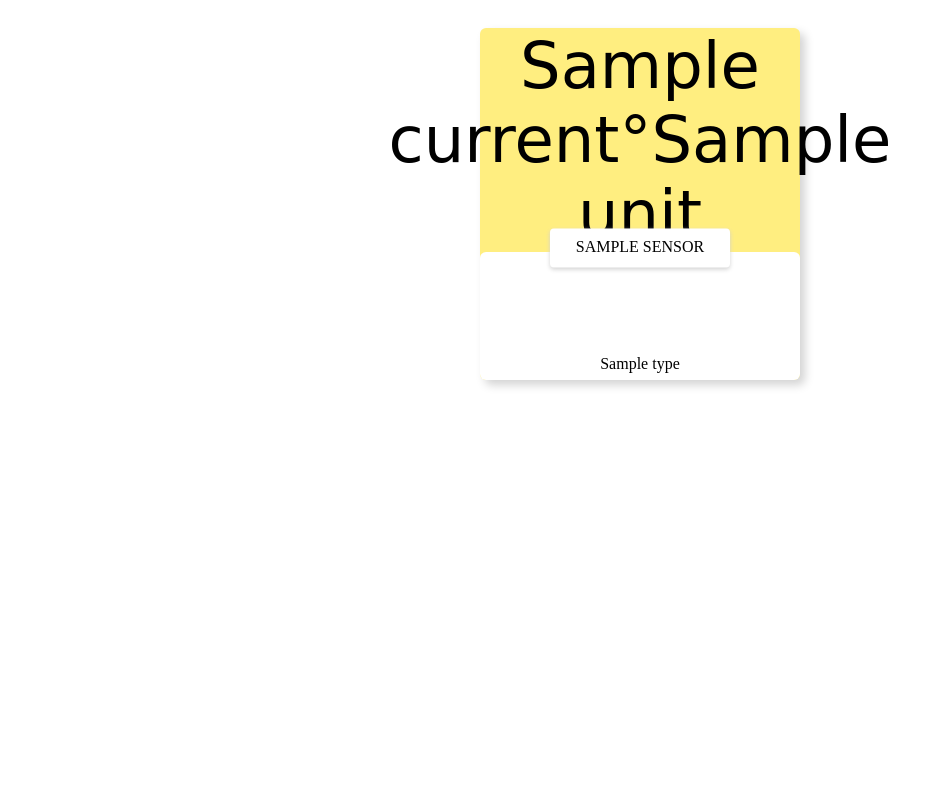
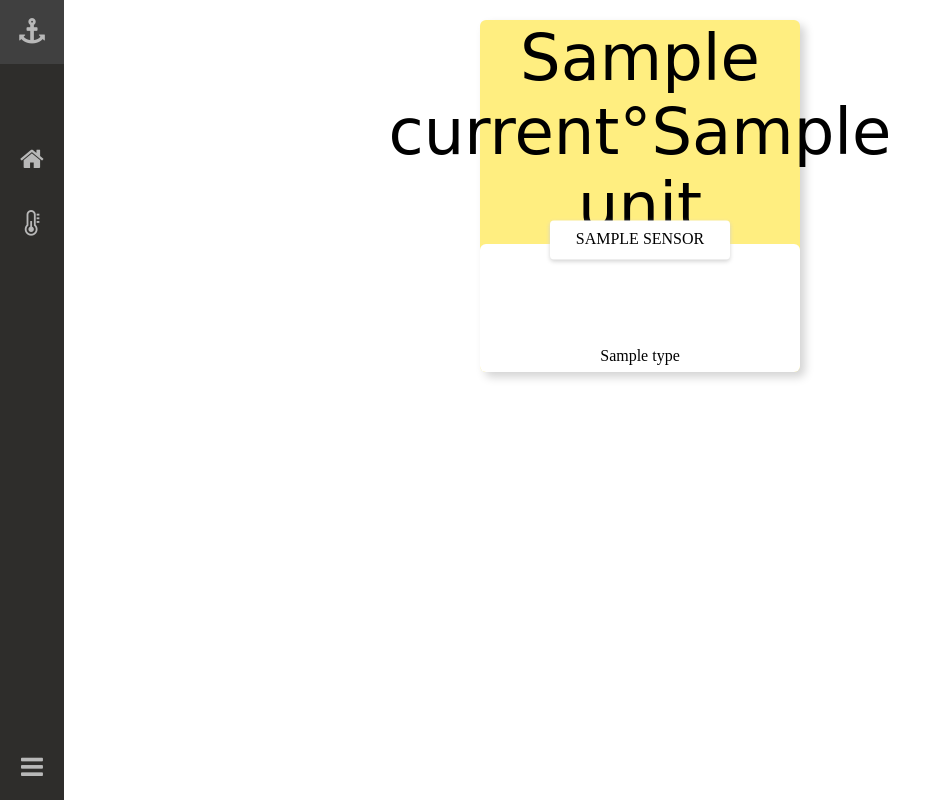
Before and after one commit to originalang/system-monitor, a Flask app: template dashboard/views/temperature.html in a window 1280 px wide. Shown: the whole page, without its empty margins (0-951 px from the left). Run offline with Flask 2, Linux system fonts and the light colour scheme; the template is opened without the code that fills it: most values are stand-ins (such as "Sample title", 1, 10 or a date in 2020); some web fonts are replaced.

Commit message:
Add navbar and corresponding styles

```diff
--- a/dashboard/public/css/main.css
+++ b/dashboard/public/css/main.css
@@ -1,3 +1,13 @@
+* {
+    margin: 0;
+    padding: 0;
+}
+
+html, body {
+    height: 100%;
+    width: 100%;
+}
+
 .block-container {
     margin: 0 auto;
     text-align: center;
--- /dev/null
+++ b/dashboard/public/css/navbar.css
@@ -0,0 +1,36 @@
+.navbar {
+    background-color: #2e2d2b;
+    height: 100%;
+    position: fixed;
+    width: 4em;
+}
+
+.navbar-item {
+    position: relative;
+    height: 100%;
+    width: 100%;
+    height: 4em;
+    list-style: none;
+}
+
+.navbar-section {
+    margin-top: 4em;
+}
+
+.navbar-item a {
+    color: #b8b8b8;
+    display: block;
+    font-size: 1.6em;
+    height: 100%;
+    width: 100%;
+    transition: 0.8s ease;
+}
+
+.navbar-item a:hover {
+    background-color: #404040;
+}
+
+.navbar-bottom {
+    position: absolute;
+    bottom: 0px;
+}
--- a/dashboard/views/templates/base.html
+++ b/dashboard/views/templates/base.html
@@ -8,6 +8,8 @@
         {% endblock %}
     </head>
     <body>
+        {% include "./navigation.html" %}
+
         {% block body %}{% endblock %}
     </body>
 </html>
--- a/dashboard/views/templates/head.html
+++ b/dashboard/views/templates/head.html
@@ -2,4 +2,6 @@
 <meta name="viewport" content="width=device-width, initial-scale=1.0">
 <meta http-equiv="X-UA-Compatible" content="ie=edge">
 <link href="https://fonts.googleapis.com/css?family=Fredericka+the+Great&amp;display=swap" rel="stylesheet">
+<link rel="stylesheet" href="https://cdnjs.cloudflare.com/ajax/libs/font-awesome/4.7.0/css/font-awesome.min.css">
 <link rel="stylesheet" href="css/main.css">
+<link rel="stylesheet" href="css/navbar.css">
--- /dev/null
+++ b/dashboard/views/templates/navigation.html
@@ -0,0 +1,18 @@
+<div class="navbar">
+    <div class="navbar-item">
+        <a href="#"><i class="fa fa-anchor absolute-center"></i></a>
+    </div>
+    <div class="navbar-section">
+        <ul>
+            <li class="navbar-item">
+                <a href="#"><i class="fa fa-home absolute-center"></i></a>
+            </li>
+            <li class="navbar-item">
+                <a href="#"><i class="fa fa-thermometer-half absolute-center"></i></a>
+            </li>
+        </ul>
+    </div>
+    <div class="navbar-item navbar-bottom">
+        <a href="#"><i class="fa fa-bars absolute-center"></i></a>
+    </div>
+</div>
```
